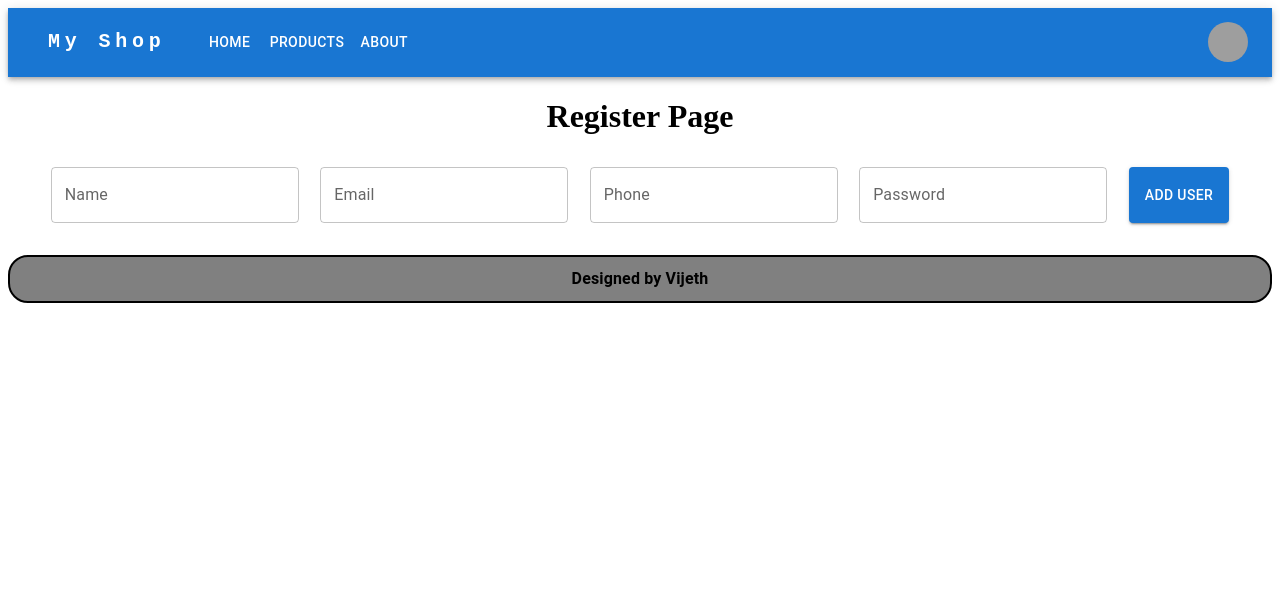
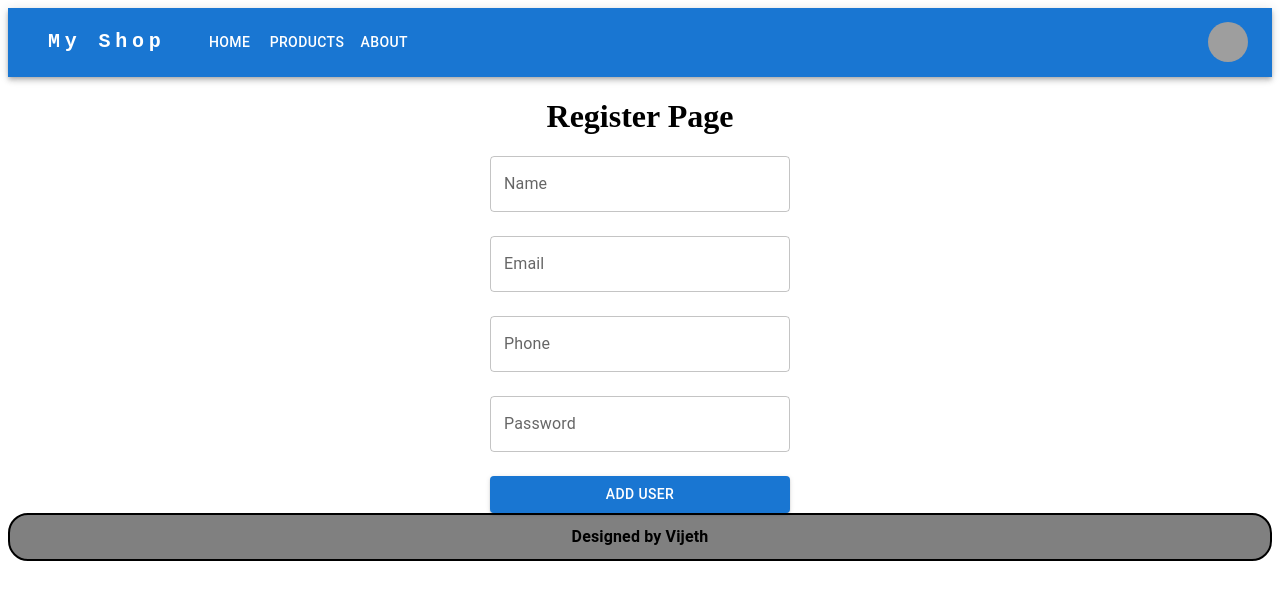
Before and after one commit to vijeth44-pro/Internship-Project, a React (Vite) app in the folder ecom/: page /register in a window 1280 px wide. Shown: the top 600 px of the page. Built offline with nearby package versions, Linux system fonts and the light colour scheme; grey boxes are pictures that could not be loaded; some icons are missing.

Commit message:
refactor layout of register page for improved styling and alignment

```diff
--- a/ecom/src/pages/Register.jsx
+++ b/ecom/src/pages/Register.jsx
@@ -30,7 +30,7 @@ export default function Register() {
   return (
     <div>
       <h1 style={{textAlign:'center'}}>Register Page</h1>
-      <Box sx={{ display: "flex", justifyContent: "space-around", m: 4 }}>
+      <Box sx={{ display: "flex", flexDirection:"column", gap: 3 ,width:'300px', margin:'auto' }}>
         <TextField
           id="outlined-basic"
           label="Name"
```
